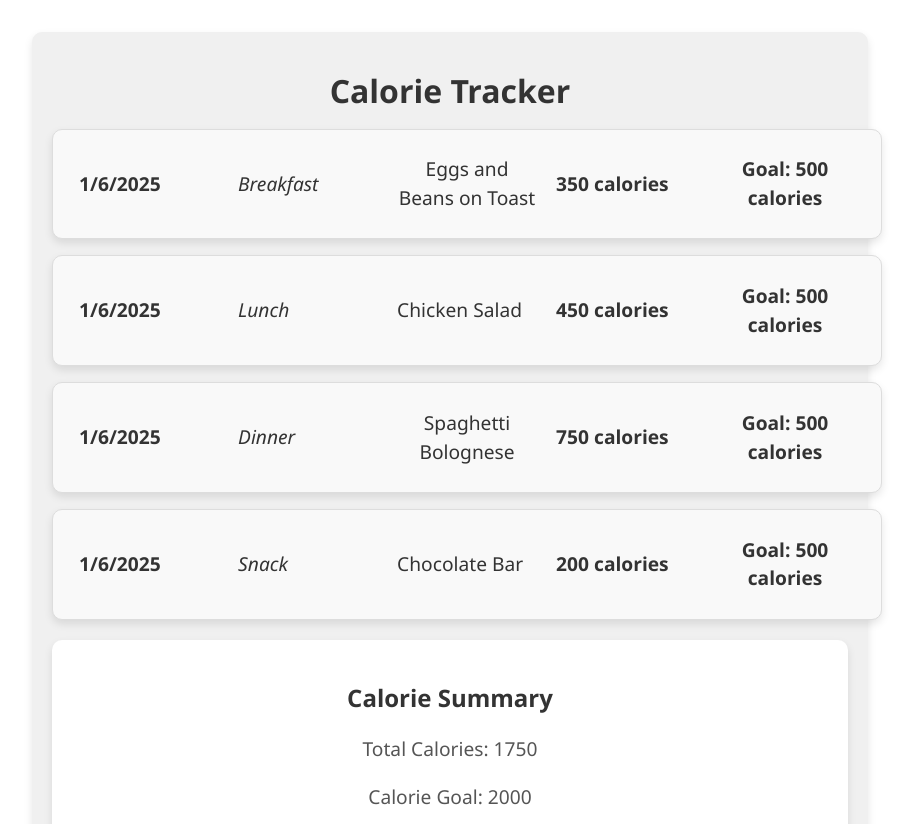
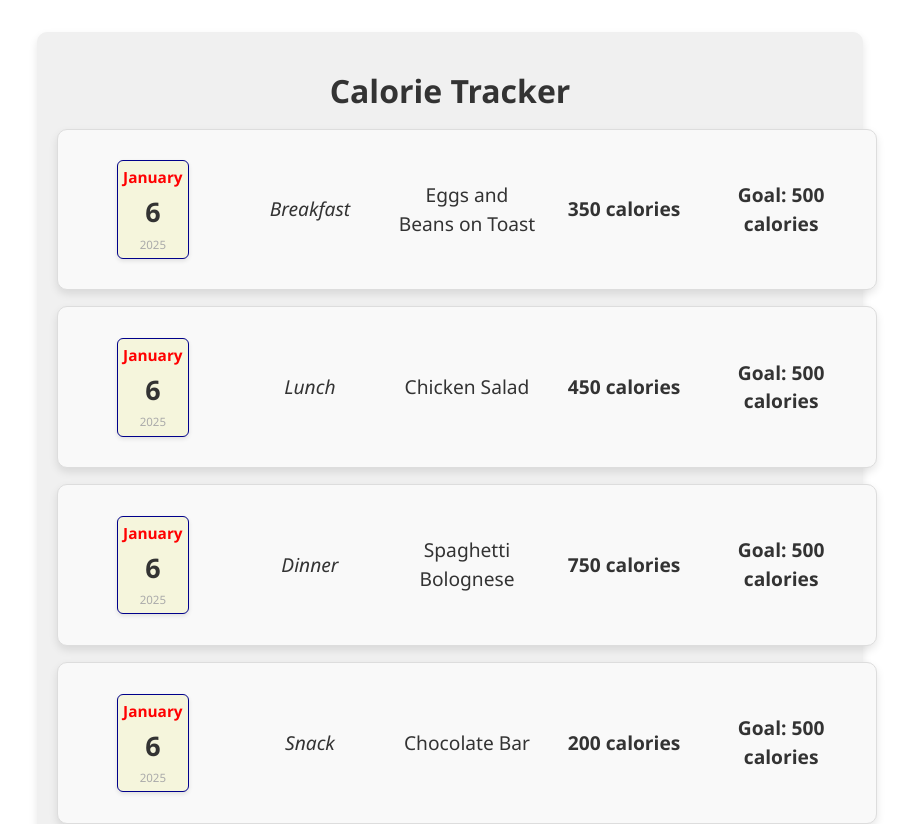
Before and after one commit to notshawky007/Front-End-Diploma-Journey, a React (Vite) app in the folder react/reactBasics/calorie-traker/: page / in a window 1280 px wide. Shown: the top 824 px of the page, without its empty margins (190-1103 px from the left). Built offline with nearby package versions, Linux system fonts and the light colour scheme.

Commit message:
feat: add CalorieRecordDate component to display date in CalorieRecord

```diff
--- a/react/reactBasics/calorie-traker/src/components/CalorieRecord.css
+++ b/react/reactBasics/calorie-traker/src/components/CalorieRecord.css
@@ -20,6 +20,8 @@
   flex: 1;
   display: flex;
   align-items: center;
+  justify-content: center;
+  text-align: center;
 }
 
 .record-data {
--- a/react/reactBasics/calorie-traker/src/components/CalorieRecord.jsx
+++ b/react/reactBasics/calorie-traker/src/components/CalorieRecord.jsx
@@ -1,9 +1,11 @@
 import "./CalorieRecord.css";
-
+import CalorieRecordDate from "./CalorieRecordDate";
 function CalorieRecord(props) {
   return (
     <ul className="calorie-record">
-      <li className="record-data">{props.data.recordData}</li>
+      <li className="date">
+        <CalorieRecordDate />
+      </li>
       <li className="meal-type">{props.data.mealType}</li>
       <li className="content">{props.data.content}</li>
       <li className="calorie-count">{props.data.calorieCount} calories</li>
--- /dev/null
+++ b/react/reactBasics/calorie-traker/src/components/CalorieRecordDate.css
@@ -0,0 +1,32 @@
+.date-container {
+  display: flex;
+  flex-direction: column;
+  align-items: center;
+  background-color: #f5f5dc; /* light beige background color */
+  padding: 5px;
+  border-radius: 6px;
+  border: 1px solid #00008b; /* thin, dark blue border */
+  width: 60px;
+  margin: 5px auto;
+  box-shadow: 0 2px 4px rgba(0, 0, 0, 0.1);
+}
+
+.month {
+  font-size: 0.8em;
+  color: red;
+  margin: 0;
+  font-weight: bold;
+}
+
+.day {
+  font-size: 1.4em;
+  font-weight: bold;
+  color: #333;
+  margin: 3px 0;
+}
+
+.year {
+  font-size: 0.6em;
+  color: #aaa;
+  margin: 0;
+}
--- /dev/null
+++ b/react/reactBasics/calorie-traker/src/components/CalorieRecordDate.jsx
@@ -0,0 +1,18 @@
+import "./CalorieRecordDate.css";
+
+function CalorieRecordDate() {
+  const date = new Date();
+  const month = date.toLocaleDateString("en-US", { month: "long" });
+  const day = date.getDate();
+  const year = date.getFullYear();
+
+  return (
+    <div className="date-container">
+      <p className="month">{month}</p>
+      <p className="day">{day}</p>
+      <p className="year">{year}</p>
+    </div>
+  );
+}
+
+export default CalorieRecordDate;
```
